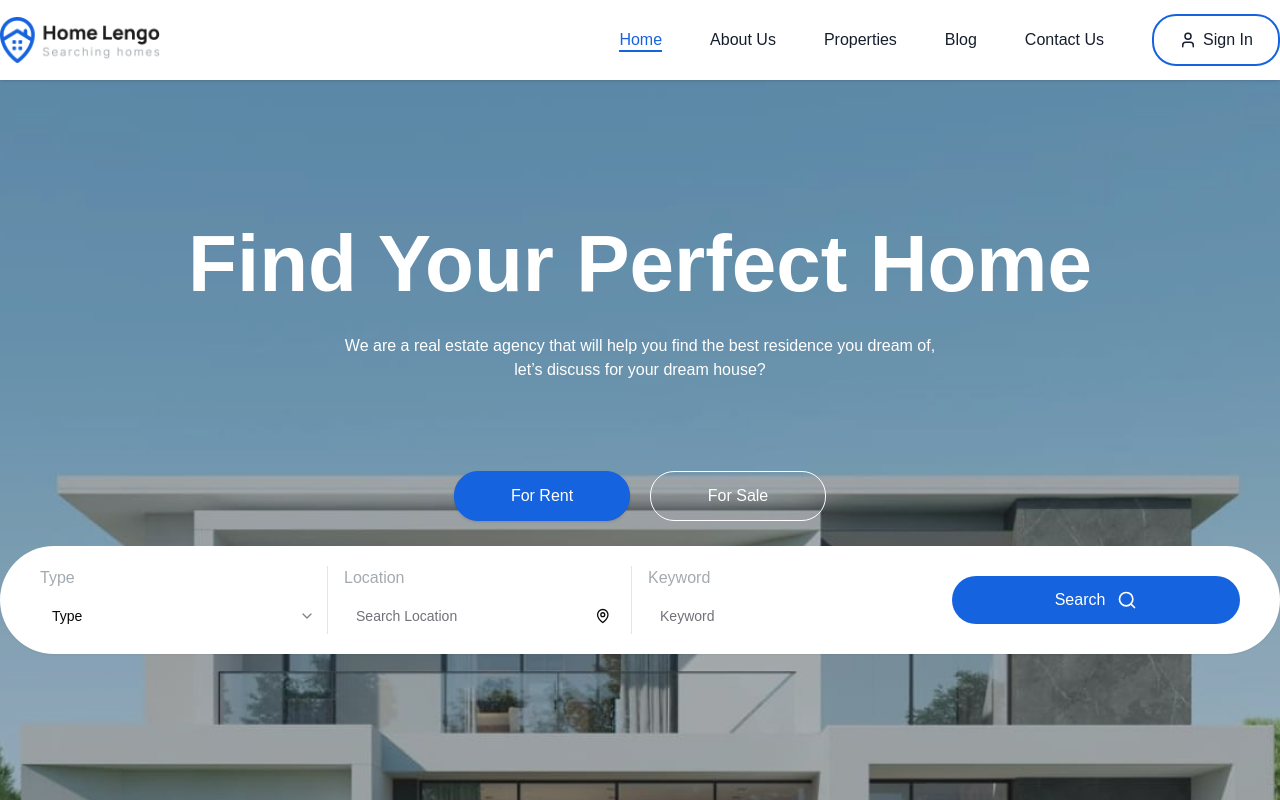
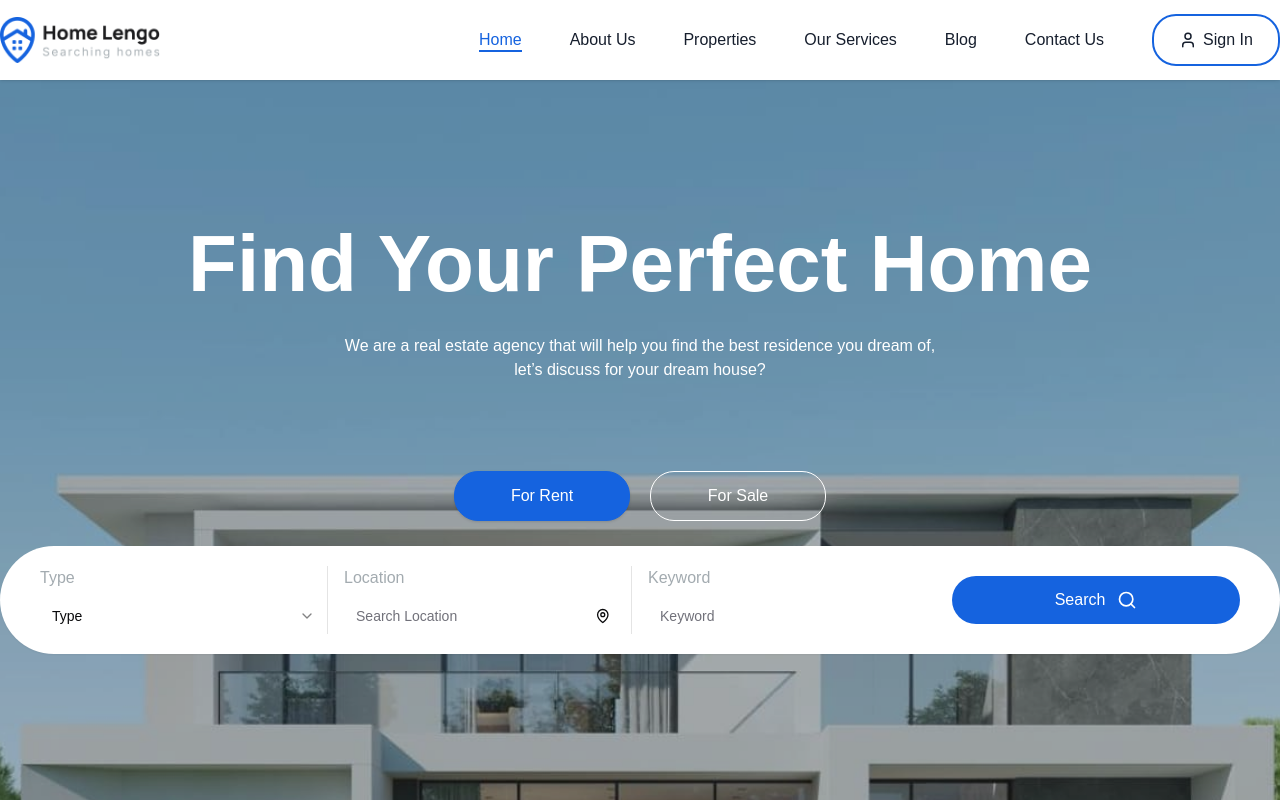
Before and after one commit to aryan7123/homelengo, a Next.js app: page / in a window 1280 px wide. Shown: the top 800 px of the page. Built offline with nearby package versions, Linux system fonts and the light colour scheme; no server answers; the database is empty.

Commit message:
added our services page in the mobile sidebar

```diff
--- a/app/components/Navbar.tsx
+++ b/app/components/Navbar.tsx
@@ -27,6 +27,9 @@ const Navbar = () => {
                             <li className={`${pathname === '/properties' ? 'text-[#1563df] active-nav' : 'text-[#161e2d] nav-link'} text-base font-medium relative`}>
                                 <Link href="/properties">Properties</Link>
                             </li>
+                            <li className={`${pathname === '/our-services' ? 'text-[#1563df] active-nav' : 'text-[#161e2d] nav-link'} text-base font-medium relative`}>
+                                <Link href="/our-services">Our Services</Link>
+                            </li>
                             <li className={`${pathname === '/blog' ? 'text-[#1563df] active-nav' : 'text-[#161e2d] nav-link'} text-base font-medium relative`}>
                                 <Link href="/blog">Blog</Link>
                             </li>
--- a/app/components/Sidebar.tsx
+++ b/app/components/Sidebar.tsx
@@ -113,6 +113,9 @@ const Sidebar: React.FC<SidebarProps> = ({ showSidebar, session, handleSidebar }
                             <Link href="/properties">Properties</Link>
                         </li>
                         <li className={`text-base font-medium relative hover:text-[#1563df] transition-colors`}>
+                            <Link href="/our-services">Our Services</Link>
+                        </li>
+                        <li className={`text-base font-medium relative hover:text-[#1563df] transition-colors`}>
                             <Link href="/blog">Blog</Link>
                         </li>
                         <li className={`text-base font-medium relative hover:text-[#1563df] transition-colors`}>
--- a/components/ui/MobileSidebar.tsx
+++ b/components/ui/MobileSidebar.tsx
@@ -12,7 +12,6 @@ import {
 } from '@/components/ui/sheet';
 import { ScrollArea } from '@/components/ui/scroll-area';
 import { Menu, Mail, PhoneCallIcon } from 'lucide-react';
-
 
 export function MobileSidebar() {
   return (
@@ -36,6 +35,7 @@ export function MobileSidebar() {
               <Link href="/" className="text-sm mb-2.5 hover:text-[#1563df]">Home</Link>
               <Link href="/about-us" className="text-sm mb-2.5 hover:text-[#1563df]">About Us</Link>
               <Link href="/properties" className="text-sm mb-2.5 hover:text-[#1563df]">Properties</Link>
+              <Link href="/our-services" className="text-sm mb-2.5 hover:text-[#1563df]">Our Services</Link>
               <Link href="/" className="text-sm mb-2.5 hover:text-[#1563df]">Blog</Link>
               <Link href="/contact-us" className="text-sm hover:text-[#1563df]">Contact Us</Link>
             </nav>
```
